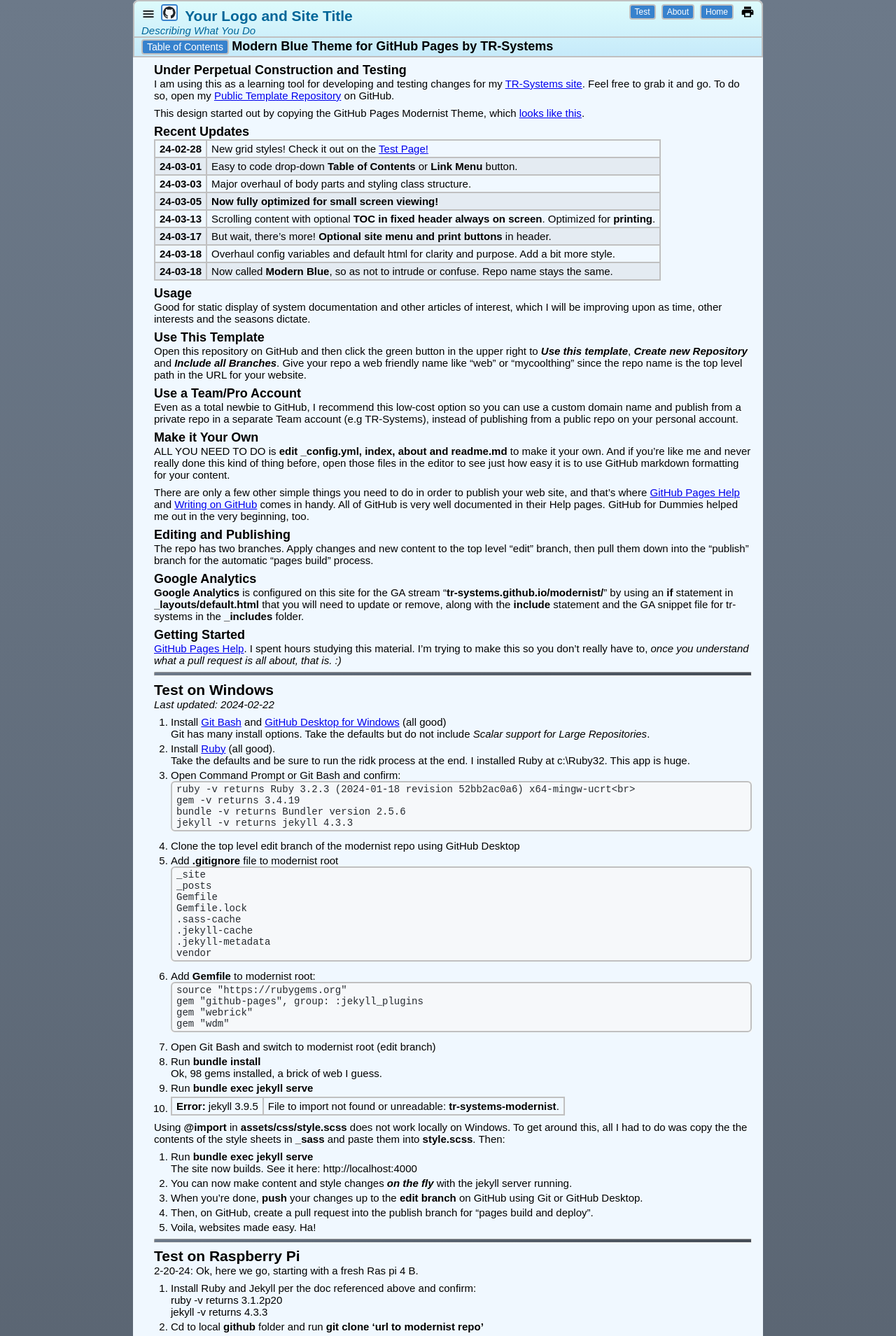
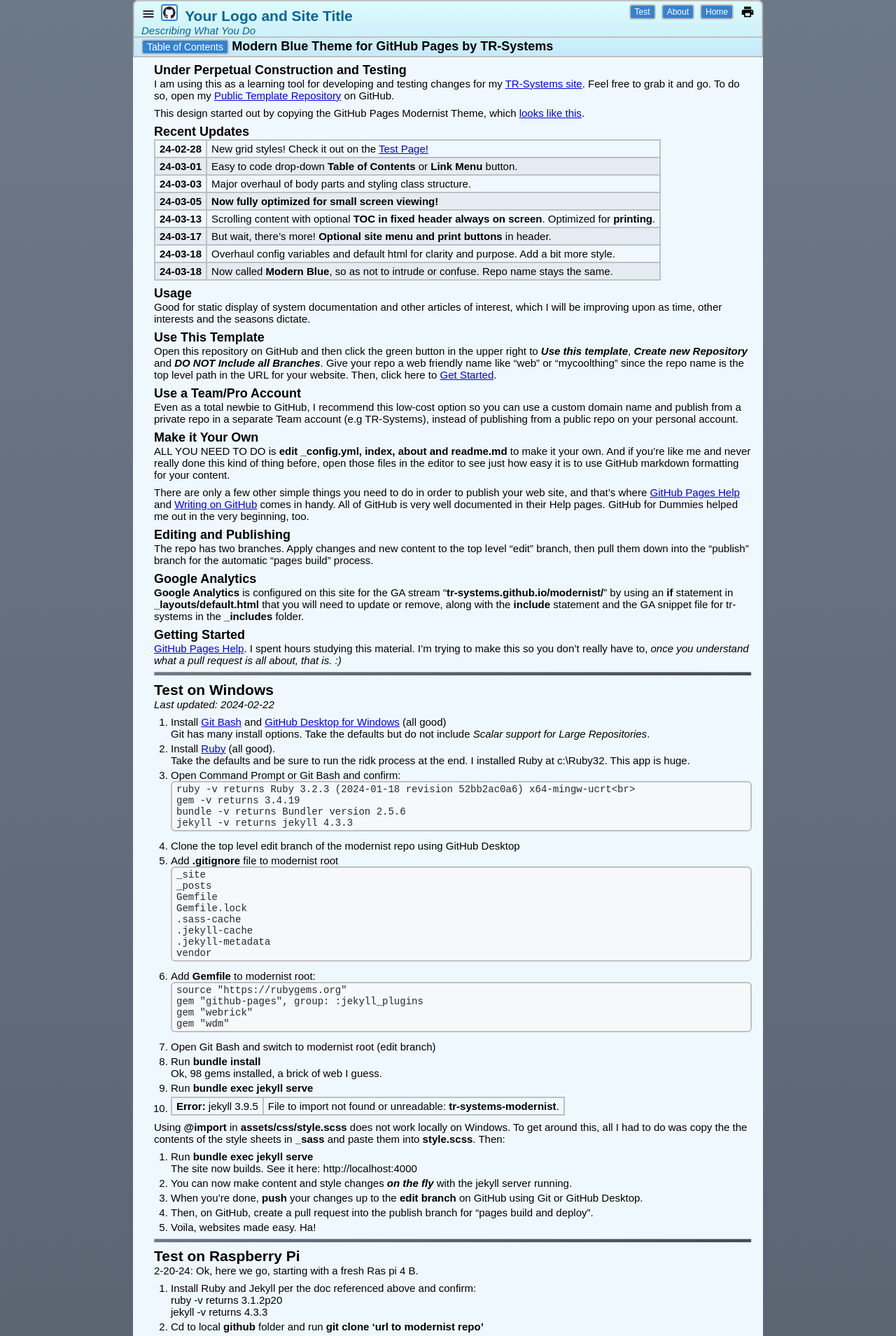
Before and after one commit to TR-Systems/modernist, a Jekyll site: the page built from index.md, in a window 1280 px wide. Shown: the top 1909 px of the page at 70% size. Built offline with Jekyll 4.4.1, drawn with Linux system fonts in a browser that asks for light colours; our own code applies the rules of GitHub Pages for plain Markdown files.

Commit message:
add getting started page

```diff
--- a/_includes/site-menu.html
+++ b/_includes/site-menu.html
@@ -5,6 +5,7 @@
 </button>
 <div id="menuContent" class="drop-content">
 <a href="index.html">Home Page</a>
+<a href="getstarted.html">Get Started</a>
 <a href="test.html">Test Page</a>
 <a href="about.html">About this Site</a>
 </div>
--- a/index.md
+++ b/index.md
@@ -24,7 +24,7 @@
 Good for static display of system documentation and other articles of interest, which I will be improving upon as time, other interests and the seasons dictate.
 
 ### Use This Template
-Open this repository on GitHub and then click the green button in the upper right to ***Use this template***, ***Create new Repository*** and ***Include all Branches***. Give your repo a web friendly name like "web" or "mycoolthing" since the repo name is the top level path in the URL for your website.
+Open this repository on GitHub and then click the green button in the upper right to ***Use this template***, ***Create new Repository*** and ***DO NOT Include all Branches***. Give your repo a web friendly name like "web" or "mycoolthing" since the repo name is the top level path in the URL for your website. Then, click here to [Get Started](getstarted.html).
 
 ### Use a Team/Pro Account
 Even as a total newbie to GitHub, I recommend this low-cost option so you can use a custom domain name and publish from a private repo in a separate Team account (e.g TR-Systems), instead of publishing from a public repo on your personal account.
```
Also changed, not shown: getstarted.md (added, +6 -0 lines).
